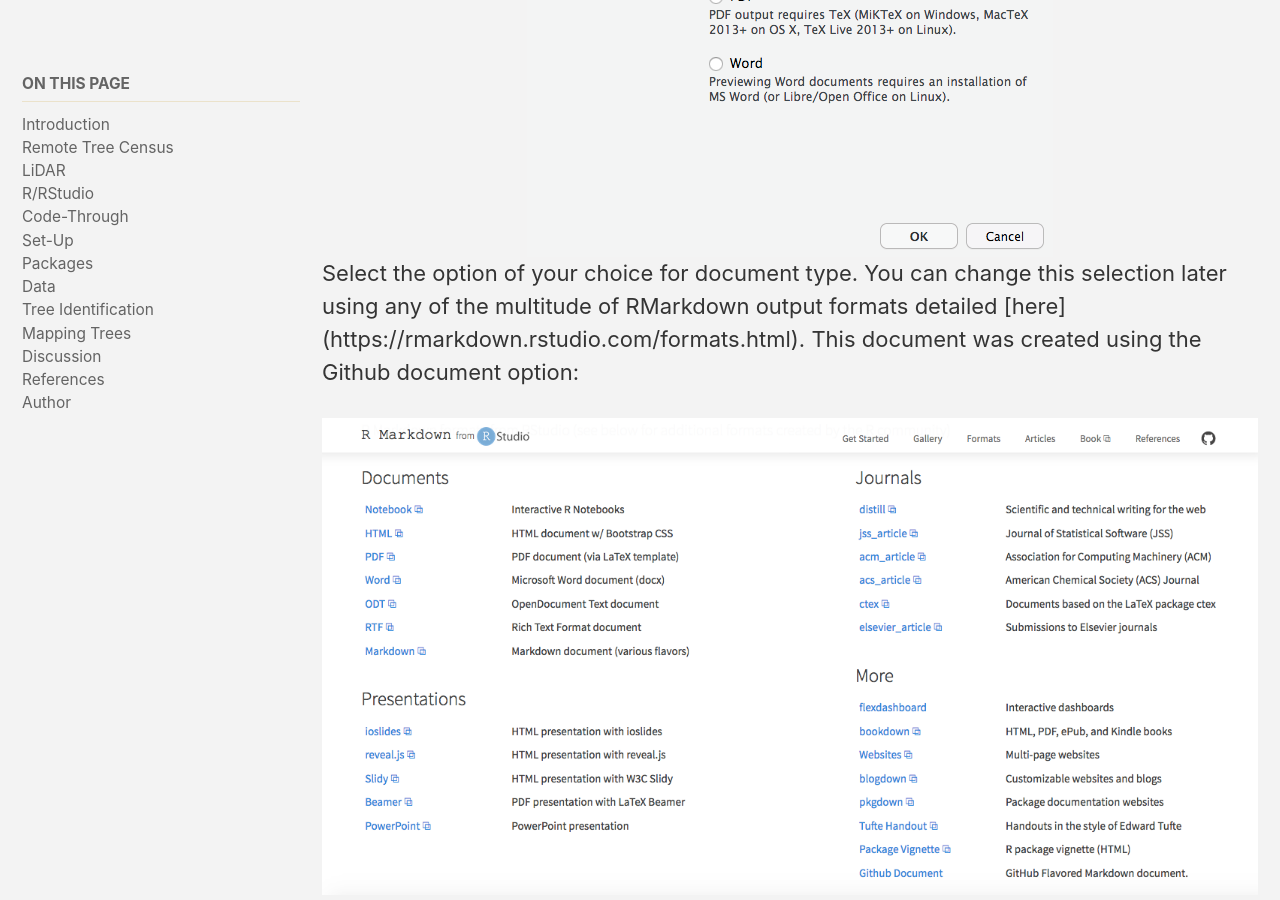
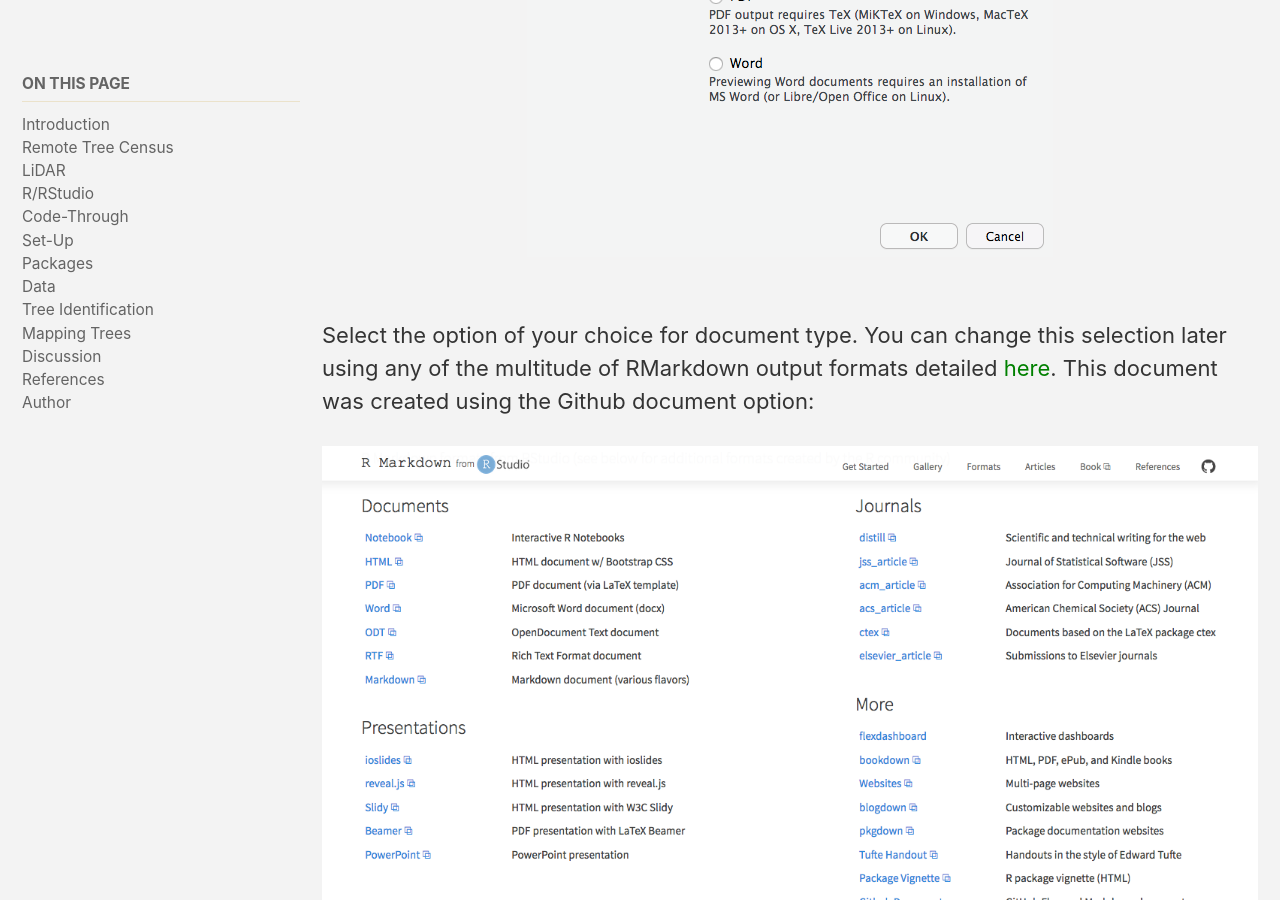
Before and after one commit to castower/cpp-593-treeproject-site, a Jekyll site: the page built from index.md, in a window 1280 px wide and 900 px high, scrolled down 6885 px. Built offline with Jekyll 4.4.1, drawn with Linux system fonts in a browser that asks for light colours; cached includes are drawn as plain includes; nearby versions of some CDN libraries.

Commit message:
Update index.md

````diff
--- a/index.md
+++ b/index.md
@@ -136,8 +136,6 @@
 
   <p> The following steps will guide you through the process of setting up RStudio and conducting the tree census. </p>
 
-<br>
-
   <h2 id="SetUp">Set-Up</h2>
   <p> Once you have R and RStudio installed, open RStudio and create a new file of your choice. You may find it easiest to create an RMarkdown file as displayed below: </p>
 
@@ -145,13 +143,17 @@
   <img src="data/website/tree-project_files/screenshot-01.png">
   </center>
 
+  <br>
+
   <p> If you select the RMarkdown option, you will get the following dialog box: </p>
 
   <center>
   <img src="data/website/tree-project_files/screenshot-02.png">
   </center>
 
-  <p> Select the option of your choice for document type. You can change this selection later using any of the multitude of RMarkdown output formats detailed [here](https://rmarkdown.rstudio.com/formats.html). This document was created using the Github document option: </p>
+  <br>
+
+  <p markdown="1"> Select the option of your choice for document type. You can change this selection later using any of the multitude of RMarkdown output formats detailed [here](https://rmarkdown.rstudio.com/formats.html). This document was created using the Github document option: </p>
 
   <center>
  <img src="data/website/tree-project_files/screenshot-03.png">
@@ -170,6 +172,8 @@
   <img src="data/website/tree-project_files/screenshot-04.png">
 </center>
 
+<br>
+
 ``` r
 # Install Packages
 
@@ -182,6 +186,8 @@
 install.packages("sp")
 install.packages("ggmap")
 ```
+
+<br>
 
 <p markdown="1"> Another option is to use the insert button to create an R Code chunk that you will copy and paste the code into and run once. After the packages are installed, add `eval=FALSE` to the top of the code chunk. </p>
 
````
